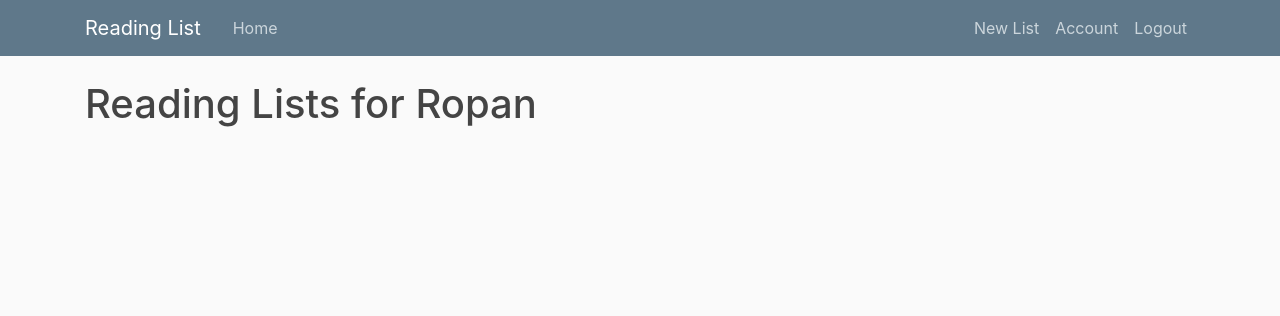
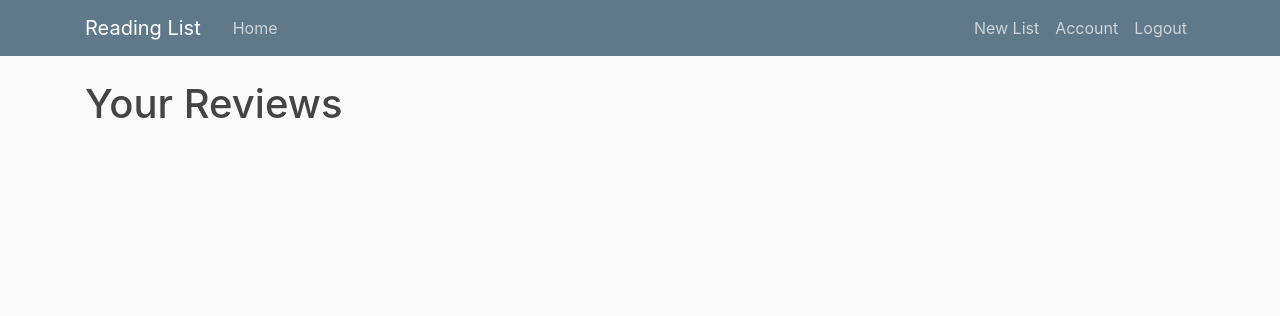
Before and after one commit to abhixcode/BookReviewApp, a Flask app: page /list/1 in a window 1280 px wide. Shown: the top 316 px of the page. Run offline with Flask 2, Linux system fonts and the light colour scheme; the visitor is signed in with stand-in values (Sample User, id 1); data comes from the database, SQL or seed files in the repository; data that the repository does not hold is empty; some libraries are stand-ins or nearby versions.

Commit message:
Update books.html

```diff
--- a/bookreview/templates/books.html
+++ b/bookreview/templates/books.html
@@ -1,6 +1,6 @@
 {% extends "layout.html" %}
 {% block content %}
-    <h1 class="mb-3">Reading Lists for Ropan</h1>
+    <h1 class="mb-3">Your Reviews</h1>
     {% for alist in readinglist %}
         <article class="media content-section">
           <div class="media-body">
```
